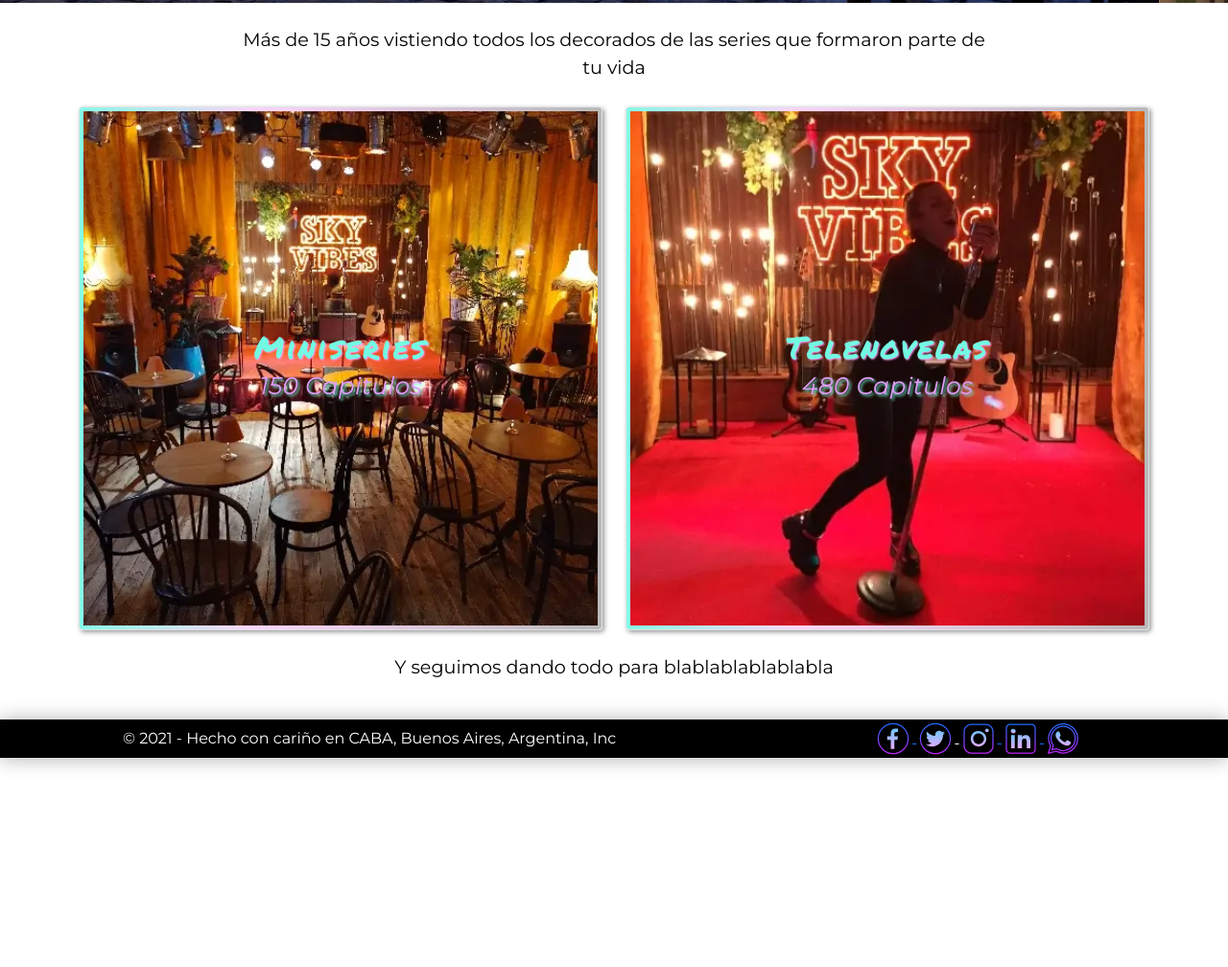
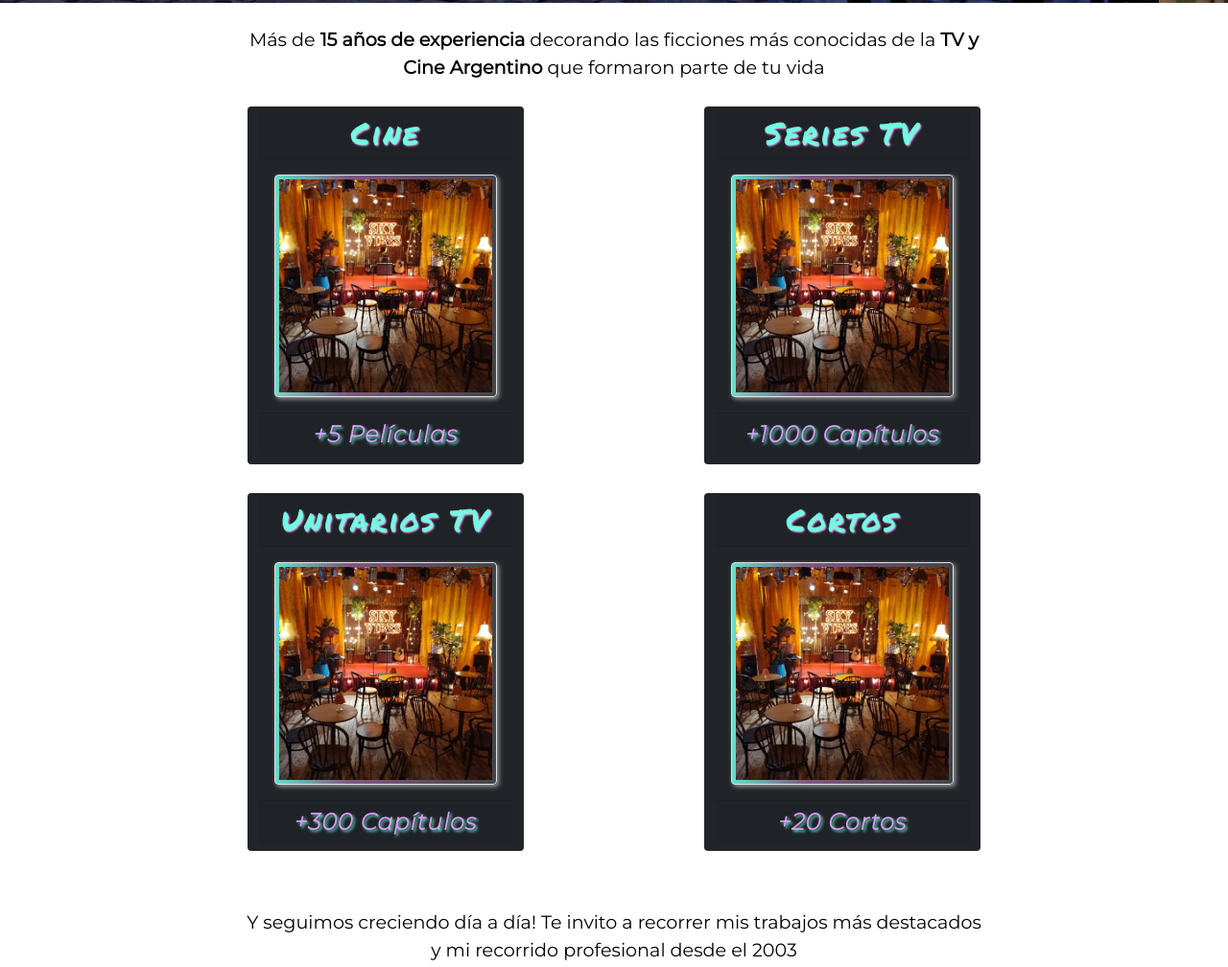
Before and after one commit to Luiggi80/proyecto-setdresser, a website: page index.html in a window 1280 px wide. Shown: the part 483-1491 px from the top of the page at 96% size. Before the commit the page ends 1298 px from the top, so only its background shows below. Drawn offline with nearby package versions, Linux system fonts and the light colour scheme.

Commit message:
Mejora en Index y Trayectoria

```diff
--- a/index.html
+++ b/index.html
@@ -21,10 +21,13 @@
     <link rel="preconnect" href="https://fonts.googleapis.com">
     <link rel="preconnect" href="https://fonts.gstatic.com" crossorigin>
     <link href="https://fonts.googleapis.com/css2?family=Permanent+Marker&display=swap" rel="stylesheet">
-    <link href="https://fonts.googleapis.com/css2?family=Montserrat:ital,wght@0,200;0,300;0,400;1,100;1,200&display=swap" rel="stylesheet">
+    <link
+        href="https://fonts.googleapis.com/css2?family=Montserrat:ital,wght@0,200;0,300;0,400;1,100;1,200&display=swap"
+        rel="stylesheet">
 
     <meta name="keywords" content="ambientacion, produccion, series, peliculas, cine, decorados, daniela carranza">
-    <meta name="description" content="Servicios Profesionales de Ambientacion y creacion de Decorados en el mundo Audiovisual como particular">
+    <meta name="description"
+        content="Servicios Profesionales de Ambientacion y creacion de Decorados en el mundo Audiovisual como particular">
     <!-- <script src='main.js'></script> -->
 </head>
 
@@ -80,13 +83,13 @@
                         aria-label="Slide 2"></button>
                     <button type="button" data-bs-target="#carouselExampleCaptions" data-bs-slide-to="2"
                         aria-label="Slide 3"></button>
-                        <button type="button" data-bs-target="#carouselExampleCaptions" data-bs-slide-to="3"
+                    <button type="button" data-bs-target="#carouselExampleCaptions" data-bs-slide-to="3"
                         aria-label="Slide 4"></button>
-                        <button type="button" data-bs-target="#carouselExampleCaptions" data-bs-slide-to="4"
+                    <button type="button" data-bs-target="#carouselExampleCaptions" data-bs-slide-to="4"
                         aria-label="Slide 5"></button>
-                        <button type="button" data-bs-target="#carouselExampleCaptions" data-bs-slide-to="5"
+                    <button type="button" data-bs-target="#carouselExampleCaptions" data-bs-slide-to="5"
                         aria-label="Slide 6"></button>
-                        <button type="button" data-bs-target="#carouselExampleCaptions" data-bs-slide-to="6"
+                    <button type="button" data-bs-target="#carouselExampleCaptions" data-bs-slide-to="6"
                         aria-label="Slide 7"></button>
                 </div>
                 <div class="carousel-inner">
@@ -147,10 +150,57 @@
             <div class="container">
 
                 <div class="row justify-content-center">
-                    <p class="portada__parrafo">Más de 15 años vistiendo todos los decorados de las series que formaron parte de tu vida</p>
+                    <p class="portada__parrafo">Más de <strong>15 años de experiencia</strong> decorando las ficciones más conocidas de la <strong> TV y Cine Argentino</strong> que formaron parte de tu vida</p>
                 </div>
 
-                <div class="row justify-content-center">
+                <div class="row portadacards">
+                    <div class="card portadafotos__animacion bg-dark col-12 col-md-6"
+                        style="max-width: 18rem;">
+                        <h1 class="card-header portadafotos__title">Cine</h1>
+                        <div class="card-body">
+                            <img class="img-fluid img-thumbnail portadafotos__img"
+                                src="./images/portada/img_front_1.webp" alt="Deco_Miniseries">
+                        </div>
+                        <h2 class="card-footer portadafotos__subtitle">+5 Películas</h2>
+                    </div>
+
+
+                    <div class="card portadafotos__animacion bg-dark col-12 col-md-6"
+                        style="max-width: 18rem;">
+                        <h1 class="card-header portadafotos__title">Series TV</h1>
+                        <div class="card-body">
+                            <img class="img-fluid img-thumbnail portadafotos__img"
+                                src="./images/portada/img_front_1.webp" alt="Deco_Miniseries">
+                        </div>
+                        <h2 class="card-footer portadafotos__subtitle">+1000 Capítulos</h2>
+                    </div>
+                </div>
+
+                <div class="row portadacards">
+                    <div class="card portadafotos__animacion text-white bg-dark mb-3 col-12 col-md-6"
+                        style="max-width: 18rem;">
+                        <h1 class="card-header portadafotos__title">Unitarios TV</h1>
+                        <div class="card-body">
+                            <img class="img-fluid img-thumbnail portadafotos__img"
+                                src="./images/portada/img_front_1.webp" alt="Deco_Miniseries">
+                        </div>
+                        <h2 class="card-footer portadafotos__subtitle">+300 Capítulos</h2>
+                    </div>
+
+
+                    <div class="card portadafotos__animacion text-white bg-dark mb-3 col-12 col-md-6"
+                        style="max-width: 18rem;">
+                        <h1 class="card-header portadafotos__title">Cortos</h1>
+                        <div class="card-body">
+                            <img class="img-fluid img-thumbnail portadafotos__img"
+                                src="./images/portada/img_front_1.webp" alt="Deco_Miniseries">
+                        </div>
+                        <h2 class="card-footer portadafotos__subtitle">+20 Cortos</h2>
+                    </div>
+
+                </div>
+
+                <!-- <div class="row justify-content-center">
                     <div class="card portadafotos__animacion col-12 col-md-6">
                         <img class="img-fluid img-thumbnail portadafotos__img" src="./images/portada/img_front_1.webp"
                             alt="Deco_Miniseries">
@@ -168,10 +218,10 @@
                             <h2 class="portadafotos__subtitle">480 Capitulos</h2>
                         </div>
                     </div>
-                </div>
+                </div> -->
 
                 <div class="row justify-content-center">
-                    <p class="portada__parrafo">Y seguimos dando todo para blablablablablabla</p>
+                    <p class="portada__parrafo">Y seguimos creciendo día a día! Te invito a recorrer mis trabajos más destacados y mi recorrido profesional desde el 2003</p>
                 </div>
 
             </div>
--- a/scss/estilos.scss
+++ b/scss/estilos.scss
@@ -158,6 +158,10 @@ body {
     }
 }
 
+.portadacards {
+    justify-content: space-evenly;
+    margin-bottom: 20px;
+}
 
 .portadafotos {
     &__title {
@@ -250,6 +254,7 @@ body {
         background: linear-gradient(90deg, rgba(114, 251, 227, 0.863183) 0%, rgba(252, 156, 245, 0.43181) 33%, rgba(105, 105, 105, 0.466) 100%);
         box-shadow: rgba(0, 0, 0, 0.15) 1.95px 1.95px 2.6px;
         opacity: 1;
+        font-weight: bolder;
     }
 
 }
```
Also changed, not shown: trayectoria.html (+28 -25 lines), css/estilos.css, images/trayectoria/atav.jpg (added), images/trayectoria/otrospecados.webp (added), images/trayectoria/separadas.jpg (added).
